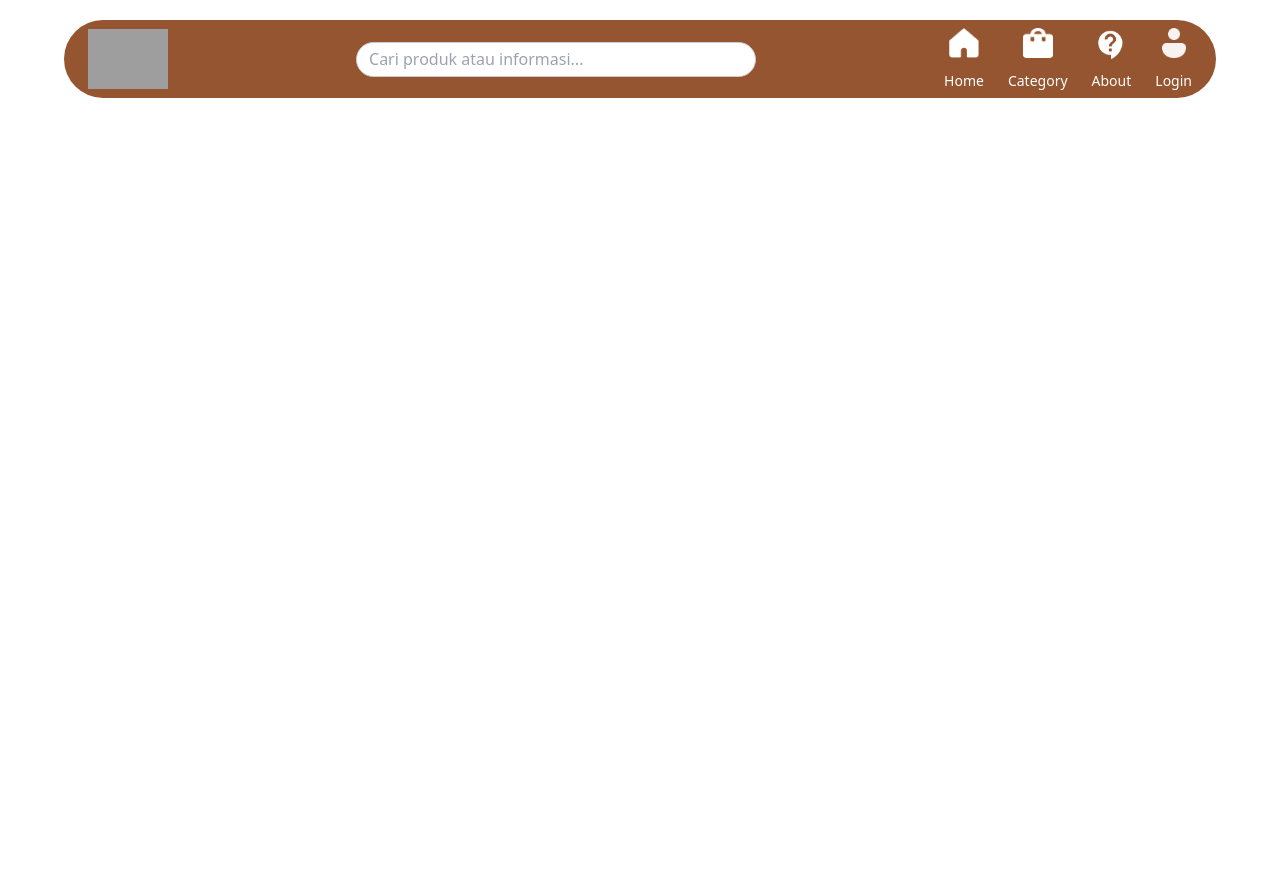
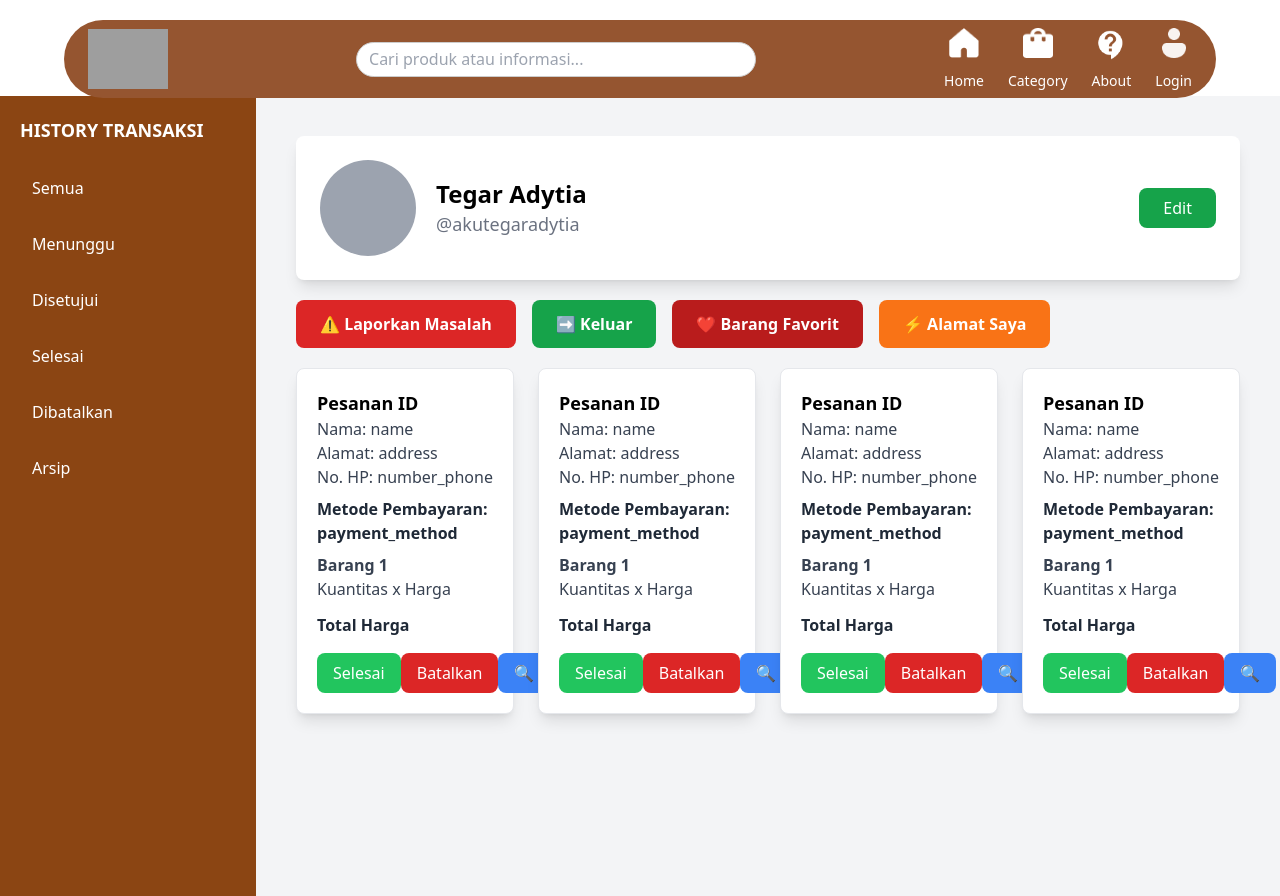
Before and after one commit to kookie2805/KINI, a React (Vite) app: page /profileuser in a window 1280 px wide. Before the commit the page ends 800 px from the top, so only its background shows below. Built offline with nearby package versions, Linux system fonts and the light colour scheme; grey boxes are pictures that could not be loaded.

Commit message:
bismillah

```diff
--- a/src/App.jsx
+++ b/src/App.jsx
@@ -16,6 +16,7 @@ import AddProduct from './components/addproduct';
 import ProductDetail from './components/productdetail';
 import Wishlist from './components/wishlist';
 import Notification from './components/notification';// Import Wishlist
+import Profile from './components/profileuser';
 
 // Komponen ResponsiveNavbar
 const ResponsiveNavbar = () => {
@@ -51,6 +52,7 @@ const App = () => {
           <Route path="/checkout" element={<CheckoutPage />} />
           <Route path="/AddProduct" element={<AddProduct />} />
           <Route path="/product-detail" element={<ProductDetail />} />
+          <Route path="/profileuser" element={<Profile />} />
 
           {/* Route untuk halaman Wishlist */}
           <Route path="/wishlist" element={<Wishlist />} />
--- a/src/components/Navbar.jsx
+++ b/src/components/Navbar.jsx
@@ -54,7 +54,7 @@ const Navbar = ({ onSearch }) => {
           <img src={contactImage} alt="Contact" className="w-[34px] h-[34px] object-contain" />
           <span className="text-[14px] text-white mt-2">About</span>
         </Link>
-        <Link to="#login" className="flex flex-col items-center">
+        <Link to="/profileuser" className="flex flex-col items-center">
           <img src={userImage} alt="Login" className="w-[30px] h-[30px] object-contain" />
           <span className="text-[14px] text-white mt-3">Login</span>
         </Link>
--- /dev/null
+++ b/src/components/profileuser.jsx
@@ -0,0 +1,66 @@
+import React from "react";
+
+const Profile = () => {
+  return (
+    <div className="flex h-screen bg-gray-100">
+      {/* Sidebar */}
+      <div className="w-64 bg-[#8B4513] p-5 text-white">
+        <h2 className="text-lg font-bold">HISTORY TRANSAKSI</h2>
+        <ul className="mt-5 space-y-2">
+          <li className="cursor-pointer p-3 rounded-md hover:bg-white hover:text-black transition">Semua</li>
+          <li className="cursor-pointer p-3 rounded-md hover:bg-white hover:text-black transition">Menunggu</li>
+          <li className="cursor-pointer p-3 rounded-md hover:bg-white hover:text-black transition">Disetujui</li>
+          <li className="cursor-pointer p-3 rounded-md hover:bg-white hover:text-black transition">Selesai</li>
+          <li className="cursor-pointer p-3 rounded-md hover:bg-white hover:text-black transition">Dibatalkan</li>
+          <li className="cursor-pointer p-3 rounded-md hover:bg-white hover:text-black transition">Arsip</li>
+        </ul>
+      </div>
+
+      {/* Main Content */}
+      <div className="flex-1 p-10">
+        {/* Profile Card */}
+        <div className="flex items-center bg-white p-6 rounded-lg shadow-lg">
+          <div className="w-24 h-24 bg-gray-400 rounded-full"></div>
+          <div className="ml-5">
+            <h2 className="text-2xl font-bold">Tegar Adytia</h2>
+            <p className="text-gray-500 text-lg">@akutegaradytia</p>
+          </div>
+          <button className="ml-auto bg-green-600 text-white px-6 py-2 rounded-lg">Edit</button>
+        </div>
+
+        {/* Action Buttons */}
+        <div className="mt-5 flex space-x-4">
+          <button className="bg-red-600 text-white px-6 py-3 rounded-lg font-semibold flex items-center gap-2">⚠ Laporkan Masalah</button>
+          <button className="bg-green-600 text-white px-6 py-3 rounded-lg font-semibold flex items-center gap-2">➡ Keluar</button>
+          <button className="bg-red-700 text-white px-6 py-3 rounded-lg font-semibold flex items-center gap-2">❤️ Barang Favorit</button>
+          <button className="bg-orange-500 text-white px-6 py-3 rounded-lg font-semibold flex items-center gap-2">⚡ Alamat Saya</button>
+        </div>
+
+        {/* Orders */}
+        <div className="mt-5 grid grid-cols-4 gap-6">
+          {[1, 2, 3, 4].map((item) => (
+            <div key={item} className="bg-white p-5 rounded-lg shadow-lg border border-gray-200">
+              <h3 className="font-bold text-lg">Pesanan ID</h3>
+              <p className="text-gray-700">Nama: name</p>
+              <p className="text-gray-700">Alamat: address</p>
+              <p className="text-gray-700">No. HP: number_phone</p>
+              <p className="font-bold text-gray-800 mt-2">Metode Pembayaran: payment_method</p>
+              <div className="mt-2 text-gray-700">
+                <p><strong>Barang 1</strong></p>
+                <p>Kuantitas x Harga</p>
+              </div>
+              <p className="mt-3 font-bold text-gray-800">Total Harga</p>
+              <div className="mt-4 flex justify-between">
+                <button className="bg-green-500  text-white px-4 py-2 rounded-lg">Selesai</button>
+                <button className="bg-red-600 text-white px-4 py-2 rounded-lg">Batalkan</button>
+                <button className="bg-blue-500 text-white px-4 py-2 rounded-lg">🔍</button>
+              </div>
+            </div>
+          ))}
+        </div>
+      </div>
+    </div>
+  );
+};
+
+export default Profile;
```
